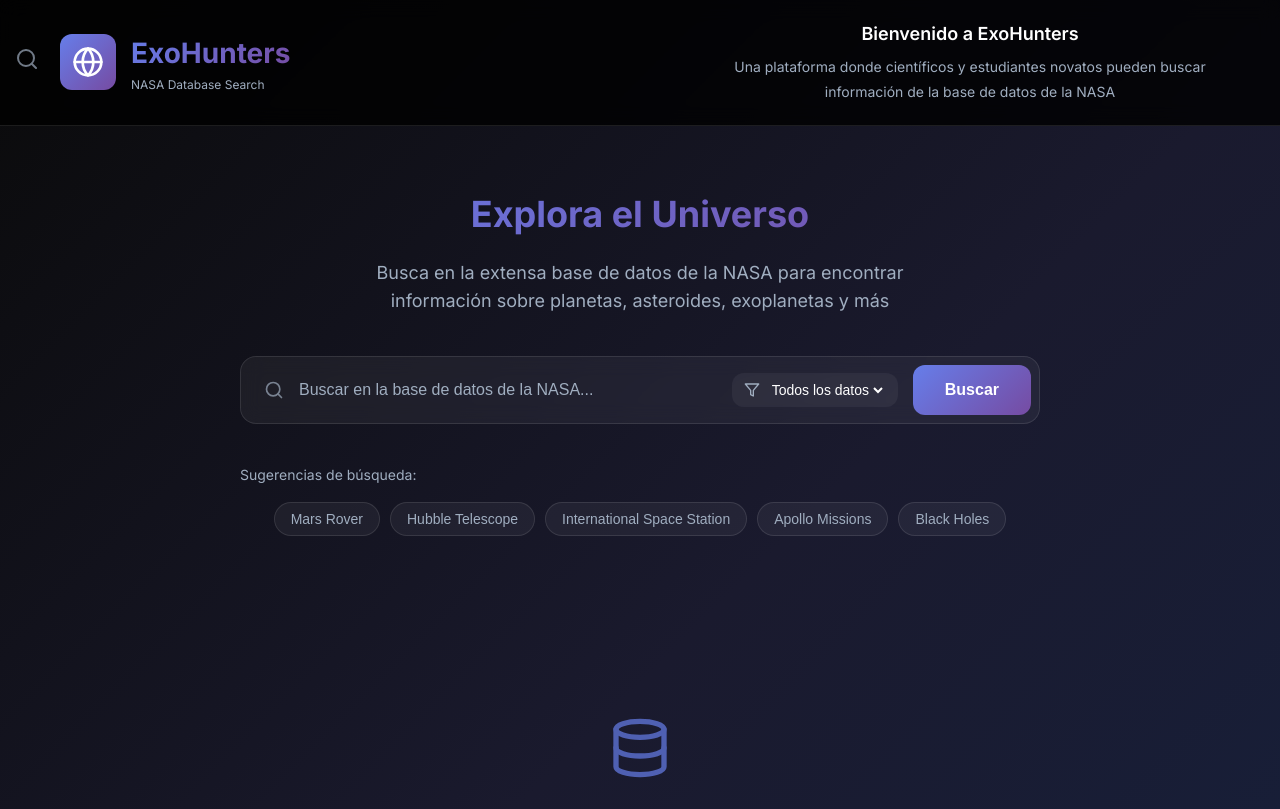
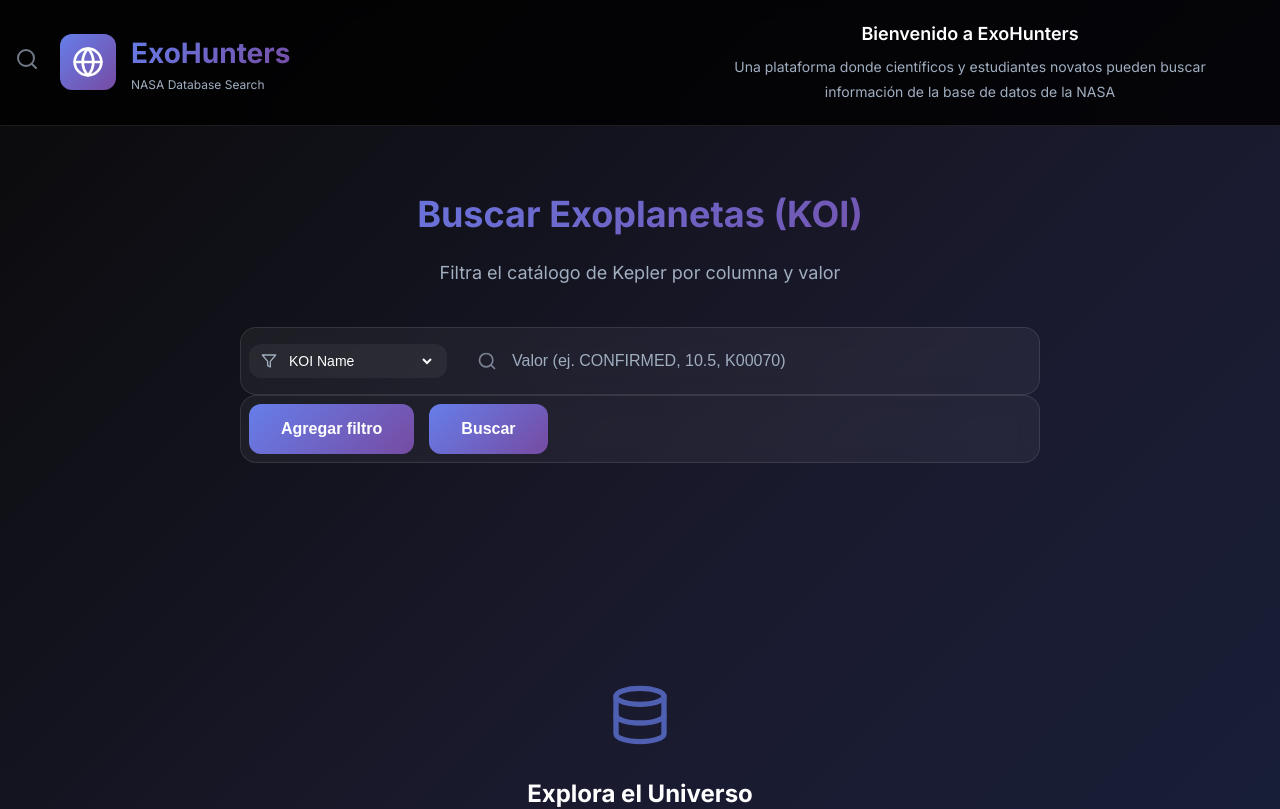
Before and after one commit to mgp365/nasa_hack, a React (Create React App) app: page / in a window 1280 px wide. Shown: the top 809 px of the page. Built offline with nearby package versions, Linux system fonts and the light colour scheme.

Commit message:
Update SearchSection.js

```diff
--- a/src/components/SearchSection.js
+++ b/src/components/SearchSection.js
@@ -3,59 +3,94 @@
 import './SearchSection.css';
 
 const SearchSection = ({ onSearch }) => {
-  const [query, setQuery] = useState('');
-  const [searchType, setSearchType] = useState('all');
+  const [filters, setFilters] = useState([{ column: 'koi_name', query: '' }]);
 
   const handleSubmit = (e) => {
     e.preventDefault();
-    if (query.trim()) {
-      onSearch(query.trim(), searchType);
-    }
+    const normalized = filters
+      .map(f => ({ column: f.column, query: String(f.query || '').trim() }))
+      .filter(f => f.query.length > 0);
+    onSearch(normalized);
   };
 
-  const searchTypes = [
-    { value: 'all', label: 'Todos los datos', icon: Database },
-    { value: 'apod', label: 'Imagen del día', icon: Database },
-    { value: 'asteroids', label: 'Asteroides', icon: Database },
-    { value: 'exoplanets', label: 'Exoplanetas', icon: Database },
-    { value: 'mars', label: 'Marte', icon: Database }
+  // Subconjunto útil de columnas del catálogo KOI (Kepler Objects of Interest)
+  const koiColumns = [
+    { value: 'koi_name', label: 'KOI Name' },
+    { value: 'kepid', label: 'Kepler ID' },
+    { value: 'koi_disposition', label: 'Disposition' },
+    { value: 'koi_pdisposition', label: 'Pred. Disposition' },
+    { value: 'koi_period', label: 'Orbital Period (days)' },
+    { value: 'koi_prad', label: 'Planet Radius (R⊕)' },
+    { value: 'koi_smass', label: 'Stellar Mass (M☉)' },
+    { value: 'koi_srad', label: 'Stellar Radius (R☉)' },
+    { value: 'koi_teq', label: 'Equilibrium Temp (K)' }
   ];
 
   return (
     <section className="search-section">
       <div className="search-container">
         <div className="search-intro">
-          <h2>Explora el Universo</h2>
-          <p>Busca en la extensa base de datos de la NASA para encontrar información sobre planetas, asteroides, exoplanetas y más</p>
+          <h2>Buscar Exoplanetas (KOI)</h2>
+          <p>Filtra el catálogo de Kepler por columna y valor</p>
         </div>
 
         <form className="search-form" onSubmit={handleSubmit}>
-          <div className="search-input-group">
+          {filters.map((f, idx) => (
+            <div key={idx} className="search-input-group">
+              <div className="search-type-selector">
+                <Filter className="filter-icon" size={16} />
+                <select
+                  value={f.column}
+                  onChange={(e) => {
+                    const next = [...filters];
+                    next[idx] = { ...next[idx], column: e.target.value };
+                    setFilters(next);
+                  }}
+                  className="search-type-select"
+                >
+                  {koiColumns.map((c) => (
+                    <option key={c.value} value={c.value}>
+                      {c.label}
+                    </option>
+                  ))}
+                </select>
+              </div>
+
               <div className="search-input-container">
                 <Search className="search-icon" size={20} />
                 <input
                   type="text"
-                value={query}
-                onChange={(e) => setQuery(e.target.value)}
-                placeholder="Buscar en la base de datos de la NASA..."
+                  value={f.query}
+                  onChange={(e) => {
+                    const next = [...filters];
+                    next[idx] = { ...next[idx], query: e.target.value };
+                    setFilters(next);
+                  }}
+                  placeholder="Valor (ej. CONFIRMED, 10.5, K00070)"
                   className="search-input"
                 />
               </div>
 
-            <div className="search-type-selector">
-              <Filter className="filter-icon" size={16} />
-              <select
-                value={searchType}
-                onChange={(e) => setSearchType(e.target.value)}
-                className="search-type-select"
+              {filters.length > 1 && (
+                <button
+                  type="button"
+                  className="search-button"
+                  onClick={() => setFilters(filters.filter((_, i) => i !== idx))}
                 >
-                {searchTypes.map((type) => (
-                  <option key={type.value} value={type.value}>
-                    {type.label}
-                  </option>
+                  Eliminar
+                </button>
+              )}
+            </div>
           ))}
-              </select>
-            </div>
+
+          <div className="search-input-group">
+            <button
+              type="button"
+              className="search-button"
+              onClick={() => setFilters([...filters, { column: 'koi_name', query: '' }])}
+            >
+              Agregar filtro
+            </button>
 
             <button type="submit" className="search-button">
               Buscar
@@ -63,23 +98,6 @@
           </div>
         </form>
 
-        <div className="search-suggestions">
-          <p>Sugerencias de búsqueda:</p>
-          <div className="suggestion-tags">
-            {['Mars Rover', 'Hubble Telescope', 'International Space Station', 'Apollo Missions', 'Black Holes'].map((suggestion) => (
-              <button
-                key={suggestion}
-                className="suggestion-tag"
-                onClick={() => {
-                  setQuery(suggestion);
-                  onSearch(suggestion, searchType);
-                }}
-              >
-                {suggestion}
-              </button>
-            ))}
-          </div>
-        </div>
       </div>
     </section>
   );
```
Lines whose indentation alone changed are shown as unchanged.
